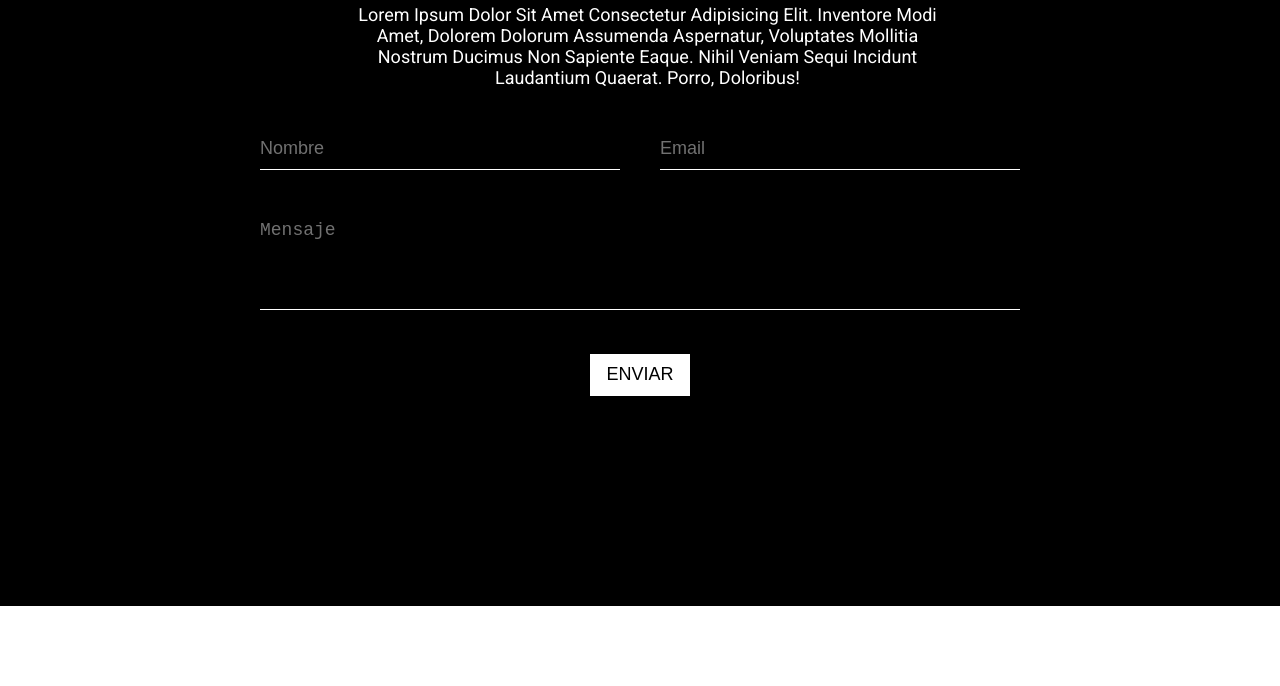
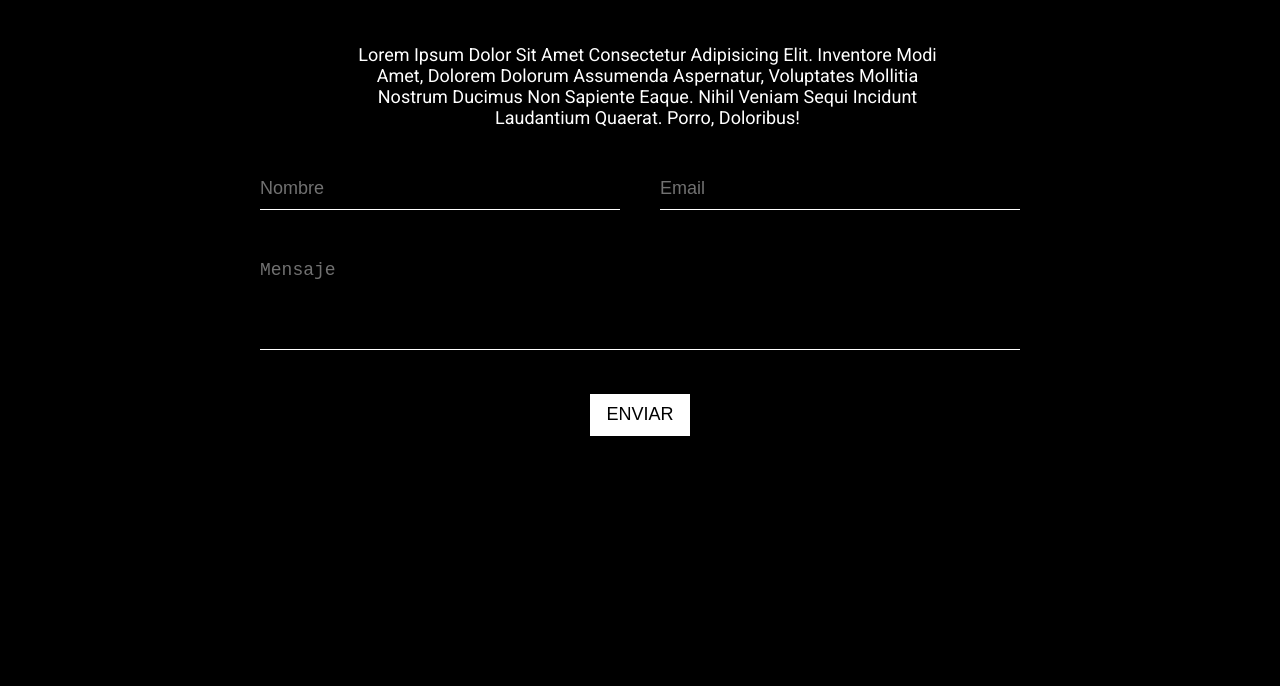
Before and after one commit to Mauhro/Alto-Comunidades, a plain HTML site: page Contacto.html in a window 1280 px wide. Shown: the part 322-1008 px from the top of the page. Drawn offline with Linux system fonts and the light colour scheme.

Commit message:
Ajuste Height Seccion Contacto

```diff
--- a/style.css
+++ b/style.css
@@ -324,7 +324,7 @@ p{
 
 .contact{
     background: #000;
-    height: 900px;
+    height: 980px;
 }
 
 .contact h3, .contact p{
```
